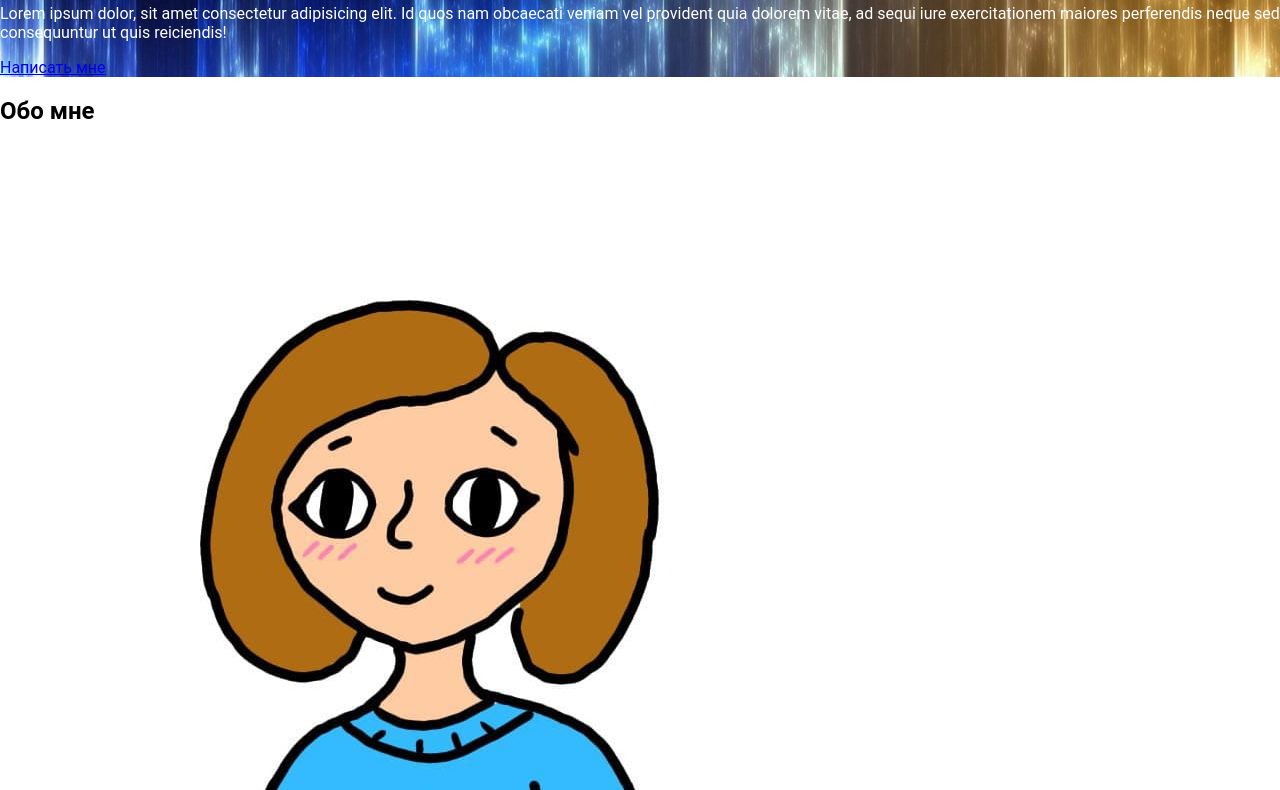
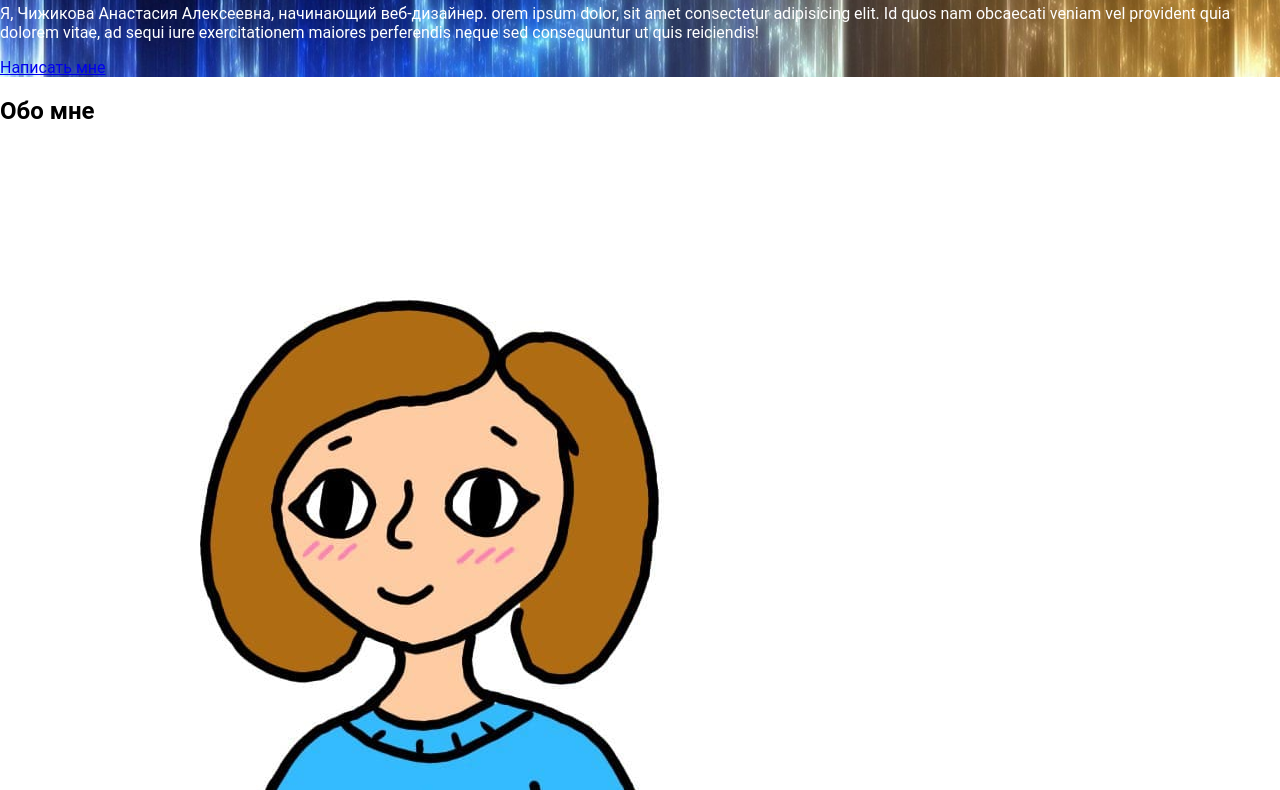
Before and after one commit to Nastya-gatika/Nastya-gatika.github.io, a plain HTML site: page index.html in a window 1280 px wide. Shown: the part 189-979 px from the top of the page. Drawn offline with Linux system fonts and the light colour scheme.

Commit message:
Update index.html

```diff
--- a/index.html
+++ b/index.html
@@ -16,7 +16,7 @@
         </nav>
         <h1 class="name">Чижикова Анастасия Алексеевна</h1> <!--Заголовок-->
         <h2>Веб-дизайнер</h2>
-        <p>Lorem ipsum dolor, sit amet consectetur adipisicing elit. Id quos nam obcaecati veniam vel provident quia dolorem vitae,
+        <p> Я, Чижикова Анастасия Алексеевна, начинающий веб-дизайнер. orem ipsum dolor, sit amet consectetur adipisicing elit. Id quos nam obcaecati veniam vel provident quia dolorem vitae,
             ad sequi iure exercitationem maiores perferendis neque sed consequuntur ut quis reiciendis!</p>
             <a href="https://web.telegram.org/k/">Написать мне</a>
     </header>
```
